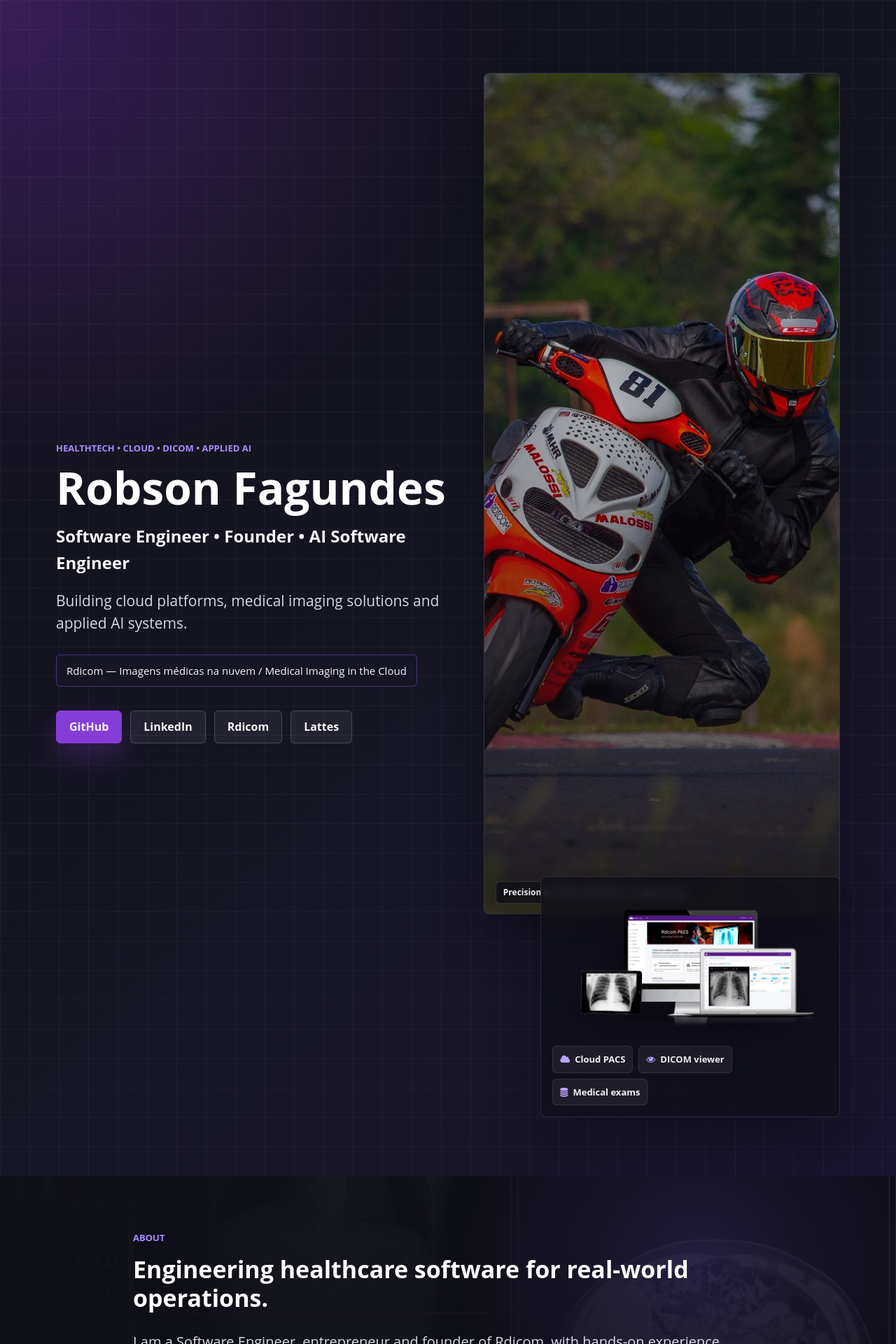
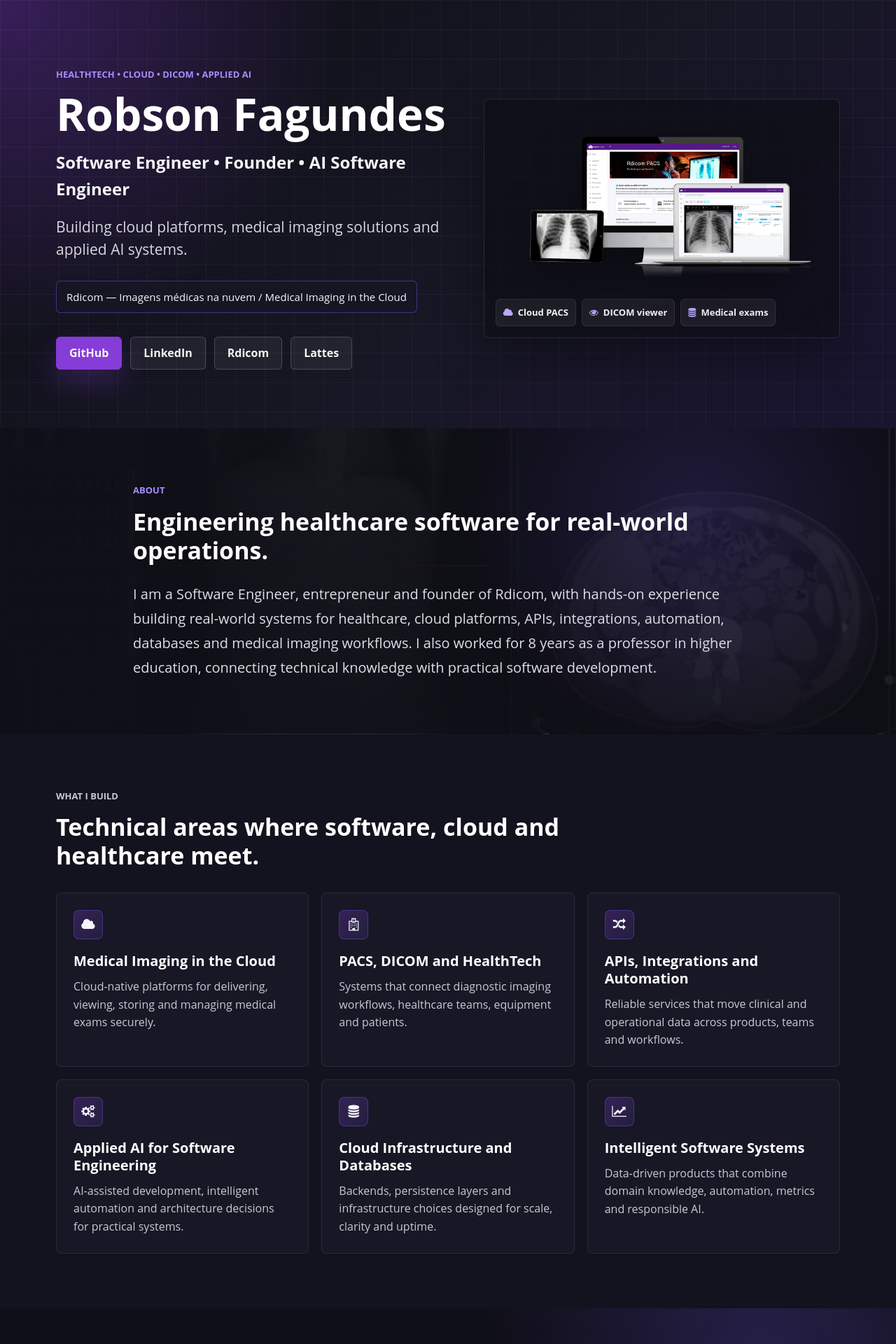
Before and after one commit to robsonfagundes/robsonfagundes.github.io, a Jekyll site: the page built from index.html, in a window 1280 px wide. Shown: the top 1920 px of the page at 70% size. Built offline with Jekyll 4.4.1, drawn with Linux system fonts in a browser that asks for light colours; nearby versions of some CDN libraries; some web fonts are replaced; the list of posts is cut into pages by our own code.

Commit message:
Move racing photo to articles background

```diff
--- a/css/main.sass
+++ b/css/main.sass
@@ -735,57 +735,12 @@
     border-color: #9d65e4
     background: #9d65e4
 
-.portfolio-hero-visual
-  position: relative
-  min-width: 0
-  padding: 8px 0 0
-
-.portfolio-hero-photo
-  position: relative
+.portfolio-hero-panel
   overflow: hidden
-  margin: 0
-  border: 1px solid rgba(245, 245, 247, 0.13)
-  border-radius: 8px
-  background: #171725
-  box-shadow: 0 24px 70px rgba(0, 0, 0, 0.38)
-  img
-    display: block
-    width: 100%
-    aspect-ratio: unquote("16 / 10")
-    object-fit: cover
-    object-position: 64% 50%
-  &:after
-    content: ""
-    position: absolute
-    inset: 0
-    background: linear-gradient(180deg, rgba(15, 15, 23, 0.06) 0%, rgba(15, 15, 23, 0.42) 100%), radial-gradient(circle at 68% 36%, transparent 0%, rgba(15, 15, 23, 0.18) 42%, rgba(15, 15, 23, 0.48) 100%)
-    pointer-events: none
-  figcaption
-    position: absolute
-    left: 16px
-    bottom: 14px
-    z-index: 1
-    max-width: calc(100% - 32px)
-    padding: 7px 10px
-    border: 1px solid rgba(245, 245, 247, 0.13)
-    border-radius: 6px
-    background: rgba(15, 15, 23, 0.72)
-    color: #f5f5f7
-    font-size: 12px
-    font-weight: 700
-    line-height: 1.3
-
-.portfolio-hero-panel
-  position: relative
-  z-index: 2
-  overflow: hidden
-  max-width: 84%
-  margin: -54px 0 0 auto
   padding: 16px
   border: 1px solid rgba(245, 245, 247, 0.11)
   border-radius: 8px
   background: rgba(15, 15, 23, 0.72)
-  backdrop-filter: blur(8px)
   box-shadow: 0 24px 70px rgba(0, 0, 0, 0.35)
   img
     display: block
@@ -1109,6 +1064,22 @@
   p
     margin-bottom: 0
 
+.portfolio-articles-section
+  position: relative
+  overflow: hidden
+  background-image: linear-gradient(90deg, rgba(15, 15, 23, 0.98) 0%, rgba(15, 15, 23, 0.9) 48%, rgba(15, 15, 23, 0.76) 100%), linear-gradient(180deg, rgba(15, 15, 23, 0.72), rgba(15, 15, 23, 0.96)), url("/assets/images/portfolio/robson-scooter-racing.jpg")
+  background-position: center 42%
+  background-size: cover
+  &:before
+    content: ""
+    position: absolute
+    inset: 0
+    background: radial-gradient(circle at 72% 22%, rgba(134, 60, 215, 0.18), transparent 30%)
+    pointer-events: none
+  .portfolio-container
+    position: relative
+    z-index: 1
+
 .portfolio-article-list
   display: grid
   gap: 14px
@@ -1203,8 +1174,6 @@
     padding-top: 72px
   .portfolio-hero h1
     font-size: 52px
-  .portfolio-hero-panel
-    max-width: 88%
 
 @include respond-to(680)
   .portfolio-container
@@ -1217,14 +1186,7 @@
     font-size: 20px
   .portfolio-tagline
     font-size: 18px
-  .portfolio-hero-photo img
-    aspect-ratio: unquote("4 / 3")
-    object-position: 60% 50%
-  .portfolio-hero-photo figcaption
-    font-size: 11px
   .portfolio-hero-panel
-    max-width: 100%
-    margin-top: 16px
     padding: 12px
   .portfolio-hero-panel-caption span
     font-size: 12px
--- a/index.html
+++ b/index.html
@@ -19,18 +19,12 @@
         <a class="portfolio-button" href="{{ site.lattes_url }}">Lattes</a>
       </div>
     </div>
-    <div class="portfolio-hero-visual">
-      <figure class="portfolio-hero-photo">
-        <img src="{{ "/assets/images/portfolio/robson-scooter-racing.jpg" | prepend: site.baseurl }}" alt="Robson Fagundes racing a scooter on track" width="1800" height="1200">
-        <figcaption>Precision on track. Discipline in engineering.</figcaption>
-      </figure>
     <div class="portfolio-hero-panel" aria-label="Rdicom PACS interface preview">
       <img src="{{ "/assets/images/portfolio/rdicom-pacs-imac.png" | prepend: site.baseurl }}" alt="Rdicom PACS cloud medical imaging interface shown on desktop screens" width="1600" height="857">
       <div class="portfolio-hero-panel-caption">
         <span><i class="fa fa-cloud" aria-hidden="true"></i> Cloud PACS</span>
         <span><i class="fa fa-eye" aria-hidden="true"></i> DICOM viewer</span>
         <span><i class="fa fa-database" aria-hidden="true"></i> Medical exams</span>
-        </div>
       </div>
     </div>
   </div>
@@ -189,7 +183,7 @@
     </div>
   </section>
 
-  <section class="portfolio-section portfolio-section-muted" aria-labelledby="articles-title">
+  <section class="portfolio-section portfolio-section-muted portfolio-articles-section" aria-labelledby="articles-title">
     <div class="portfolio-container">
       <div class="portfolio-section-heading portfolio-articles-heading">
         <div>
```
Lines whose indentation alone changed are shown as unchanged.
